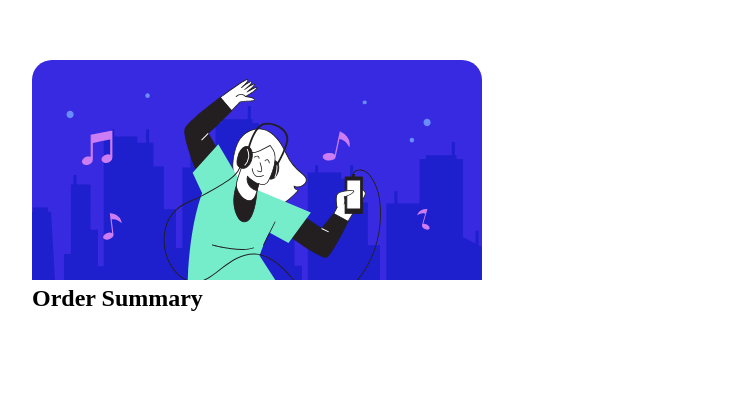
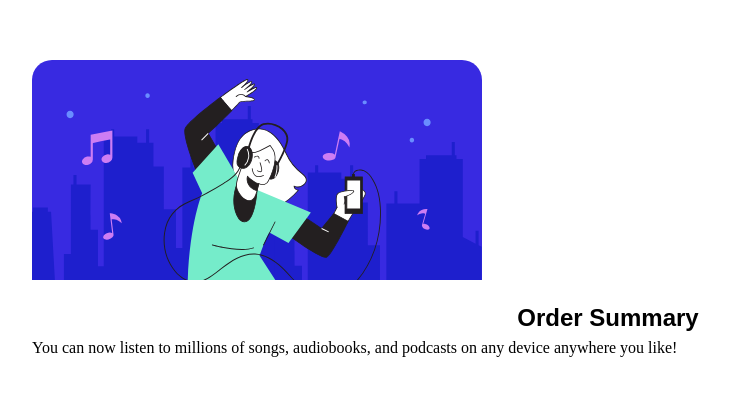
Before and after one commit to Victorreca/202210-w2ch1-victor-redondo, a website: page public/exercise-1.html in a window 1280 px wide. Shown: the part 196-592 px from the top of the page, without its empty margins (32-761 px from the left). Drawn offline with nearby package versions, Linux system fonts and the light colour scheme; files that its build step writes are made by us from their sources.

Commit message:
Add main text

```diff
--- a/public/exercise-1.html
+++ b/public/exercise-1.html
@@ -17,6 +17,7 @@
     <h1>
       Order Summary
     </h1>
+    <p>You can now listen to millions of songs, audiobooks, and podcasts on any device anywhere you like!</p>
   </section>
 
 </body>
--- a/src/sass/styles.scss
+++ b/src/sass/styles.scss
@@ -10,3 +10,8 @@
   border-top-left-radius: 20px;
   border-top-right-radius: 20px;
 }
+h1 {
+  font-family: typography.$font-stack;
+  text-align: center;
+  margin-top: 20px;
+}
```
